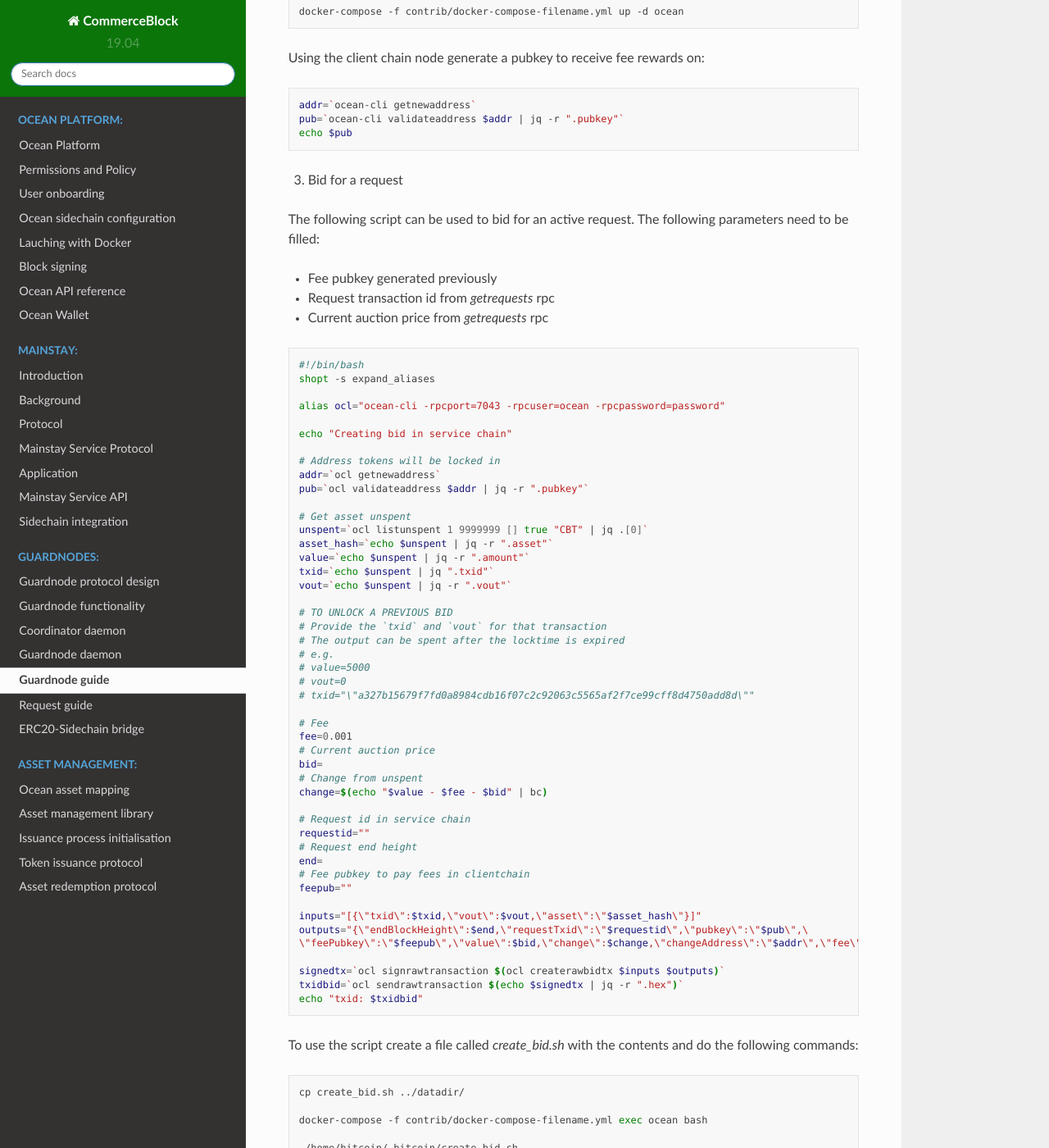
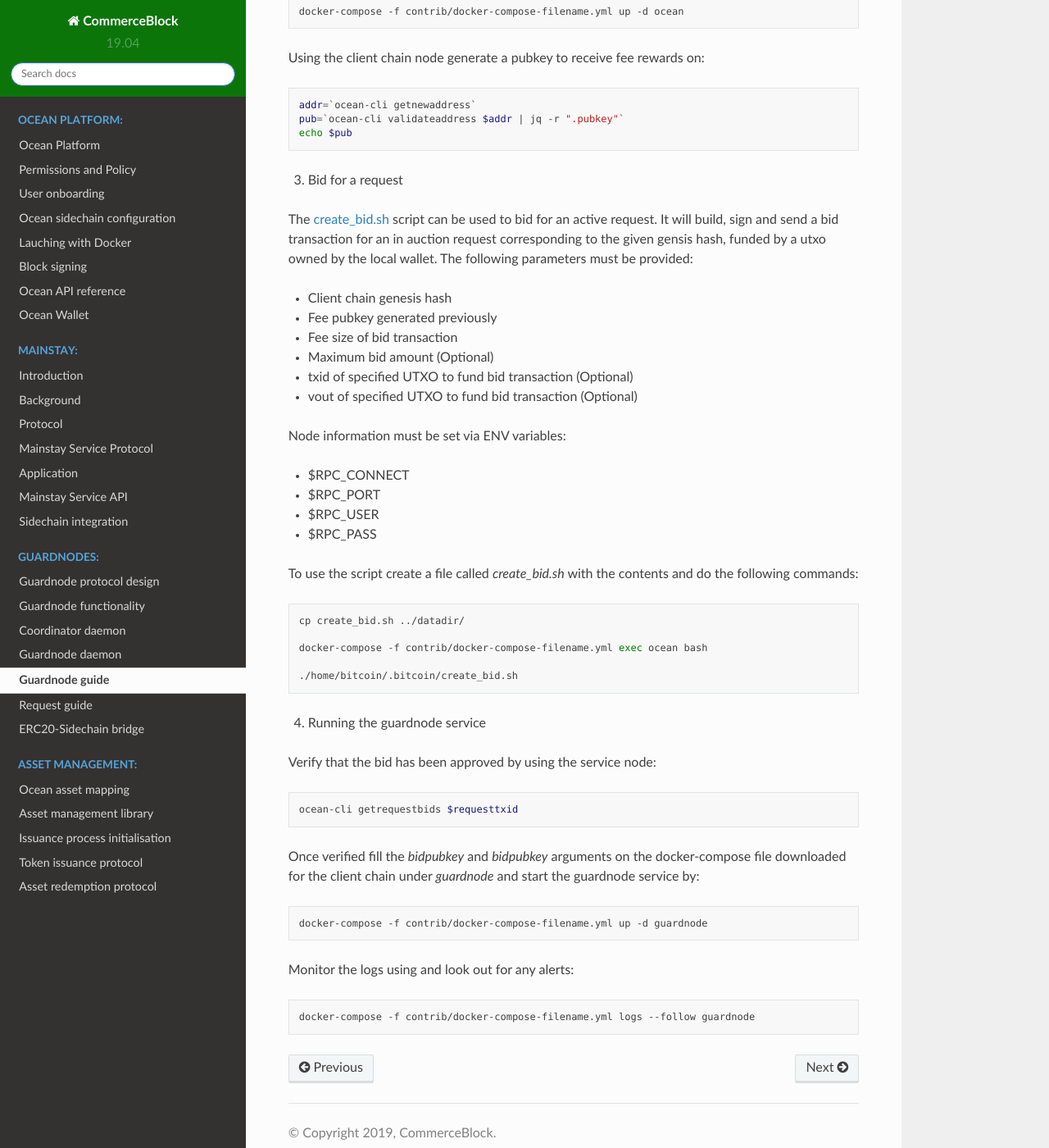
Before and after one commit to commerceblock/docs, a Sphinx documentation site: the page built from source/guardnode-guide/index.rst, in a window 1280 px wide and 1400 px high, scrolled down 834 px. Shown: the whole window at 82% size. Built offline with Sphinx 7.4.7 and the Read the Docs theme 2.0.0, drawn with Linux system fonts in a browser that asks for light colours.

Commit message:
Update gaurdnode guide with new bid script

```diff
--- a/source/guardnode-guide/index.rst
+++ b/source/guardnode-guide/index.rst
@@ -39,61 +39,21 @@ Using the client chain node generate a pubkey to receive fee rewards on:
 
 3. Bid for a request
 
-The following script can be used to bid for an active request. The following parameters need to be filled:
+The `create_bid.sh <https://github.com/commerceblock/guardnode/blob/master/contrib/scripts/create_bid.sh>`_ script can be used to bid for an active request. It will build, sign and send a bid transaction for an in auction request corresponding to the given gensis hash, funded by a utxo owned by the local wallet. The following parameters must be provided:
 
+* Client chain genesis hash
 * Fee pubkey generated previously
-* Request transaction id from `getrequests` rpc
-* Current auction price from `getrequests` rpc
+* Fee size of bid transaction
+* Maximum bid amount (Optional)
+* txid of specified UTXO to fund bid transaction (Optional)
+* vout of specified UTXO to fund bid transaction (Optional)
 
-.. code-block:: bash
+Node information must be set via ENV variables:
 
-    #!/bin/bash
-    shopt -s expand_aliases
-
-    alias ocl="ocean-cli -rpcport=7043 -rpcuser=ocean -rpcpassword=password"
-
-    echo "Creating bid in service chain"
-
-    # Address tokens will be locked in
-    addr=`ocl getnewaddress`
-    pub=`ocl validateaddress $addr | jq -r ".pubkey"`
-
-    # Get asset unspent
-    unspent=`ocl listunspent 1 9999999 [] true "CBT" | jq .[0]`
-    asset_hash=`echo $unspent | jq -r ".asset"`
-    value=`echo $unspent | jq -r ".amount"`
-    txid=`echo $unspent | jq ".txid"`
-    vout=`echo $unspent | jq -r ".vout"`
-
-    # TO UNLOCK A PREVIOUS BID
-    # Provide the `txid` and `vout` for that transaction
-    # The output can be spent after the locktime is expired
-    # e.g.
-    # value=5000
-    # vout=0
-    # txid="\"a327b15679f7fd0a8984cdb16f07c2c92063c5565af2f7ce99cff8d4750add8d\""
-
-    # Fee
-    fee=0.001
-    # Current auction price
-    bid=
-    # Change from unspent
-    change=$(echo "$value - $fee - $bid" | bc)
-
-    # Request id in service chain
-    requestid=""
-    # Request end height
-    end=
-    # Fee pubkey to pay fees in clientchain
-    feepub=""
-
-    inputs="[{\"txid\":$txid,\"vout\":$vout,\"asset\":\"$asset_hash\"}]"
-    outputs="{\"endBlockHeight\":$end,\"requestTxid\":\"$requestid\",\"pubkey\":\"$pub\",\
-    \"feePubkey\":\"$feepub\",\"value\":$bid,\"change\":$change,\"changeAddress\":\"$addr\",\"fee\":$fee}"
-
-    signedtx=`ocl signrawtransaction $(ocl createrawbidtx $inputs $outputs)`
-    txidbid=`ocl sendrawtransaction $(echo $signedtx | jq -r ".hex")`
-    echo "txid: $txidbid"
+* $RPC_CONNECT
+* $RPC_PORT
+* $RPC_USER
+* $RPC_PASS
 
 
 To use the script create a file called `create_bid.sh` with the contents and do the following commands:
```
